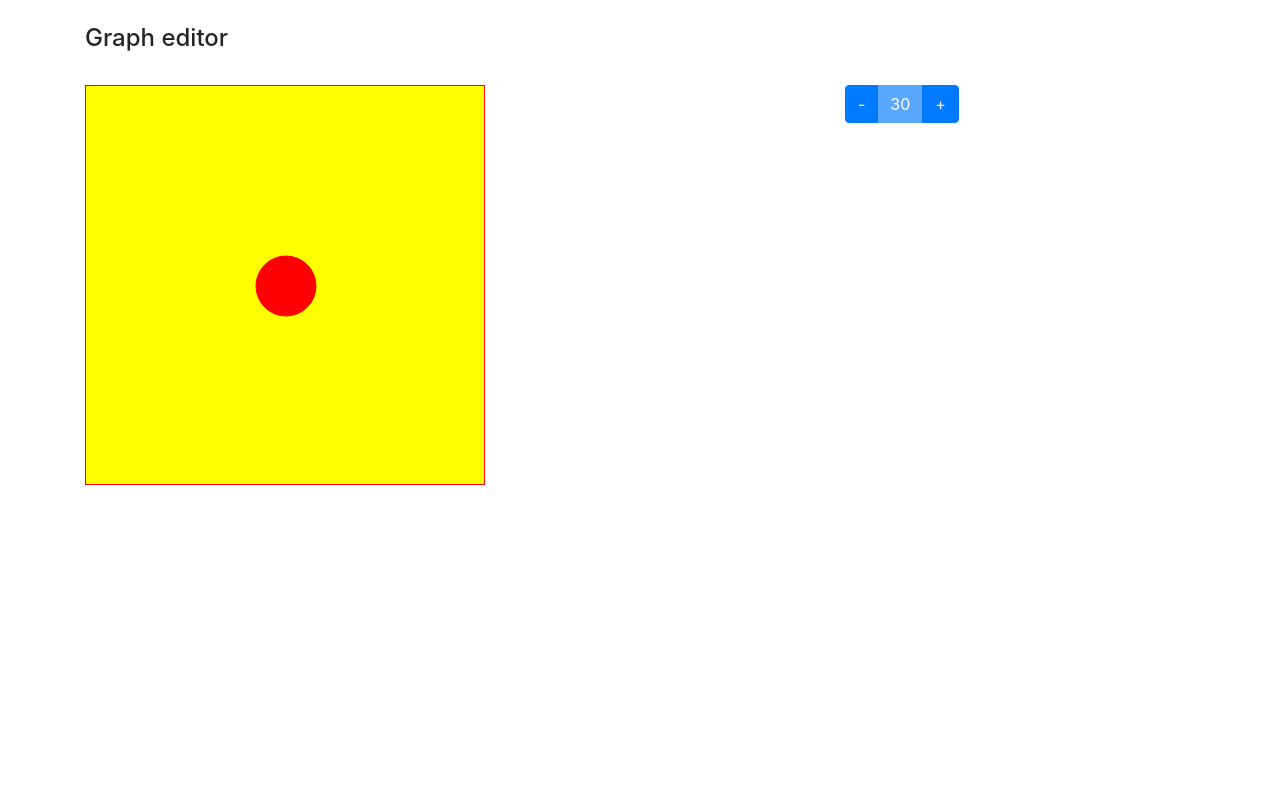
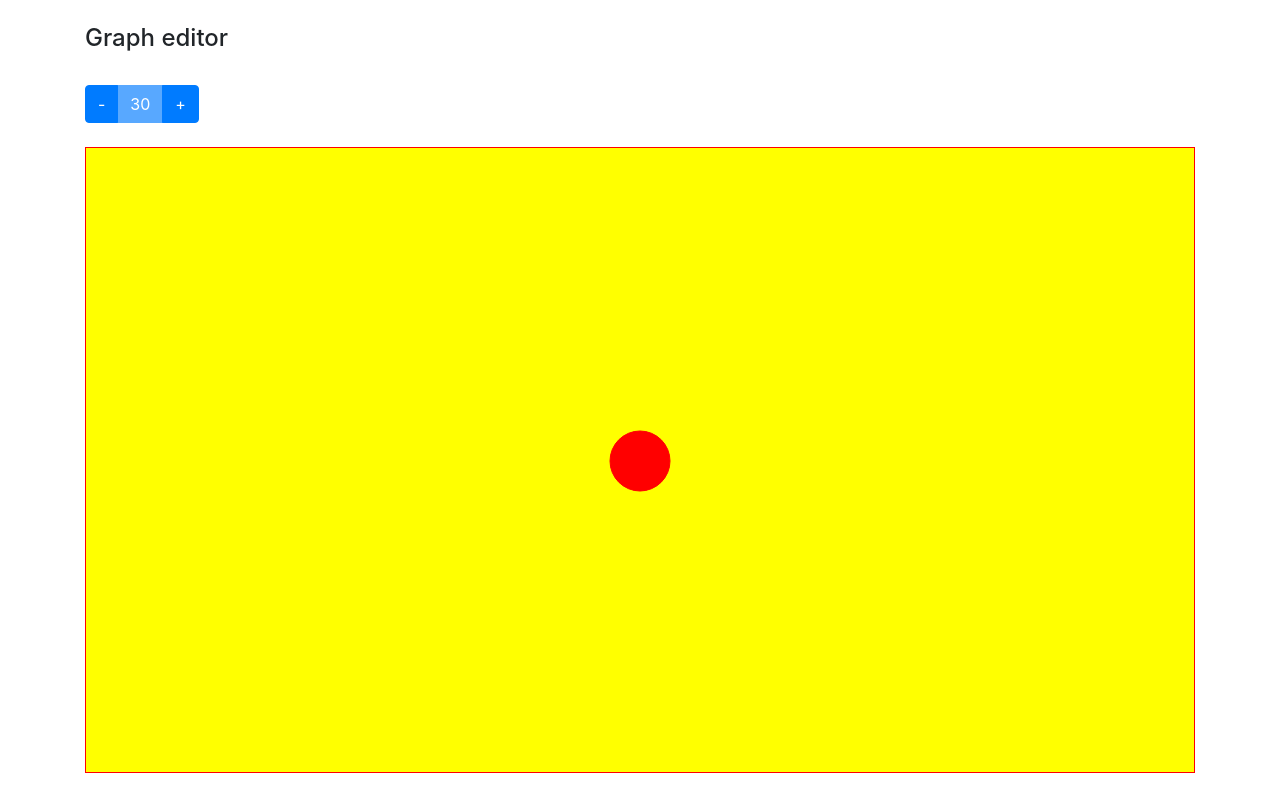
Before and after one commit to gowda/graph-editor, a React app: page / in a window 1280 px wide. Built offline with nearby package versions, Linux system fonts and the light colour scheme.

Commit message:
Change styles for circle

```diff
--- a/src/components/circle.tsx
+++ b/src/components/circle.tsx
@@ -1,4 +1,4 @@
-import React, { useEffect, useRef } from 'react';
+import React, { useEffect, useRef, useState } from 'react';
 import * as d3 from 'd3';
 
 const clear = (node: any) => d3.select(node).selectAll('*').remove();
@@ -18,21 +18,51 @@ interface Props {
 }
 
 export default ({ radius }: Props) => {
-  const svgRef = useRef(null);
+  const [width, setWidth] = useState<number>(400);
+  const [height, setHeight] = useState<number>(400);
+  const [cx, setCx] = useState<number>(200);
+  const [cy, setCy] = useState<number>(200);
+  const svgRef = useRef<SVGSVGElement>(null);
 
   useEffect(() => {
     if (svgRef.current) {
       clear(svgRef.current);
-      drawCircle(svgRef.current, radius, 200, 200);
+      drawCircle(svgRef.current, radius, cx, cy);
     }
-  }, [svgRef, radius]);
+  }, [svgRef, radius, cx, cy]);
+
+  useEffect(() => {
+    if (svgRef.current) {
+      setWidth(svgRef.current!.clientWidth);
+    }
+  }, [svgRef]);
+
+  useEffect(() => {
+    const vh = Math.max(
+      document.documentElement.clientHeight || 0,
+      window.innerHeight || 0
+    );
+
+    setHeight(vh - (36 + 25 * 2 + 38 + 25 * 2));
+  });
+
+  useEffect(() => {
+    setCx(width / 2);
+  }, [width]);
+
+  useEffect(() => {
+    setCy(height / 2);
+  }, [height]);
 
   return (
     <svg
       ref={svgRef}
-      width='400px'
-      height='400px'
-      style={{ backgroundColor: 'yellow', border: '1px solid red' }}
+      width='100%'
+      height={`${height}px`}
+      style={{
+        backgroundColor: 'yellow',
+        border: '1px solid red',
+      }}
     />
   );
 };
--- a/src/components/editor.tsx
+++ b/src/components/editor.tsx
@@ -6,12 +6,9 @@ export default () => {
   const [radius, setRadius] = useState<number>(30);
 
   return (
+    <>
       <div className='row'>
-      <div className='col-8'>
-        <Circle radius={radius} />
-      </div>
-      <div className='col-4'>
-        <div className='row' />
+        <div className='col-12'>
           <div className='btn-group' role='group' aria-label='Radius'>
             <button
               type='button'
@@ -33,5 +30,11 @@ export default () => {
           </div>
         </div>
       </div>
+      <div className='row mt-4'>
+        <div className='col-12'>
+          <Circle radius={radius} />
+        </div>
+      </div>
+    </>
   );
 };
```
Lines whose indentation alone changed are shown as unchanged.
